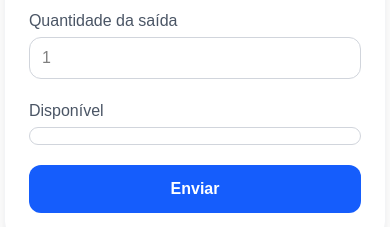
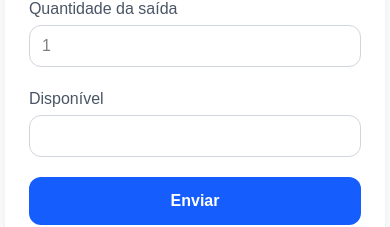
Before and after one commit to julio2116/Control, a React (Vite) app: page / in a window 390 px wide. Shown: the part 403-630 px from the top of the page. Built offline with nearby package versions, Linux system fonts and the light colour scheme; no server answers.

Commit message:
Fixing input appearence

```diff
--- a/src/components/Form.jsx
+++ b/src/components/Form.jsx
@@ -177,7 +177,7 @@ const Form = () => {
                                 name="available"
                                 type="text"
                                 className="px-3 py-2 rounded-xl border border-gray-300 text-[]
-                        focus:outline-none focus:ring-2 focus:ring-blue-500 min-h-full min-w-full"
+                        focus:outline-none focus:ring-2 focus:ring-blue-500 sm:min-h-full min-w-full min-h-[42px]"
                                 placeholder="1"
                             >
                                 {produto.saldoFinal}
```
